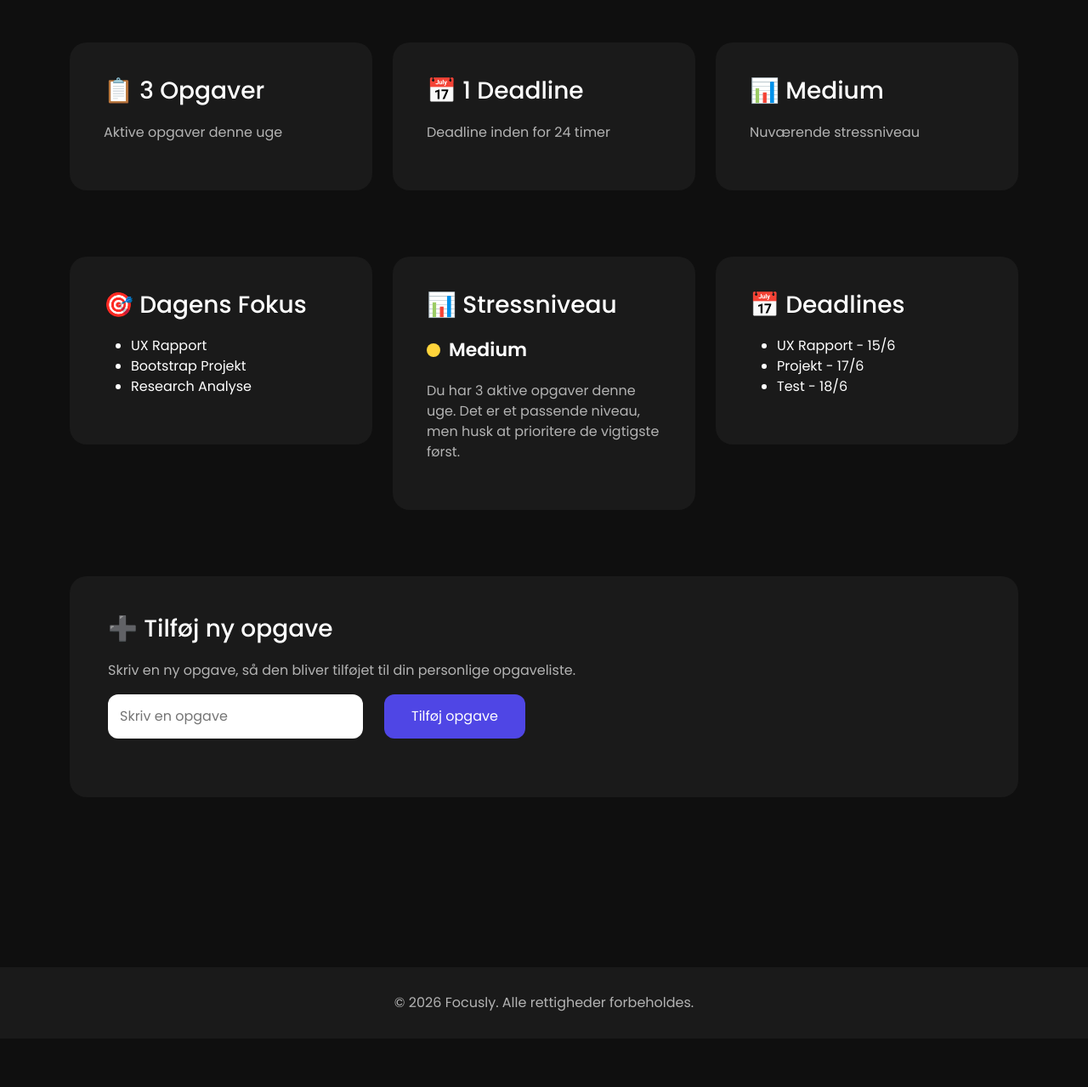
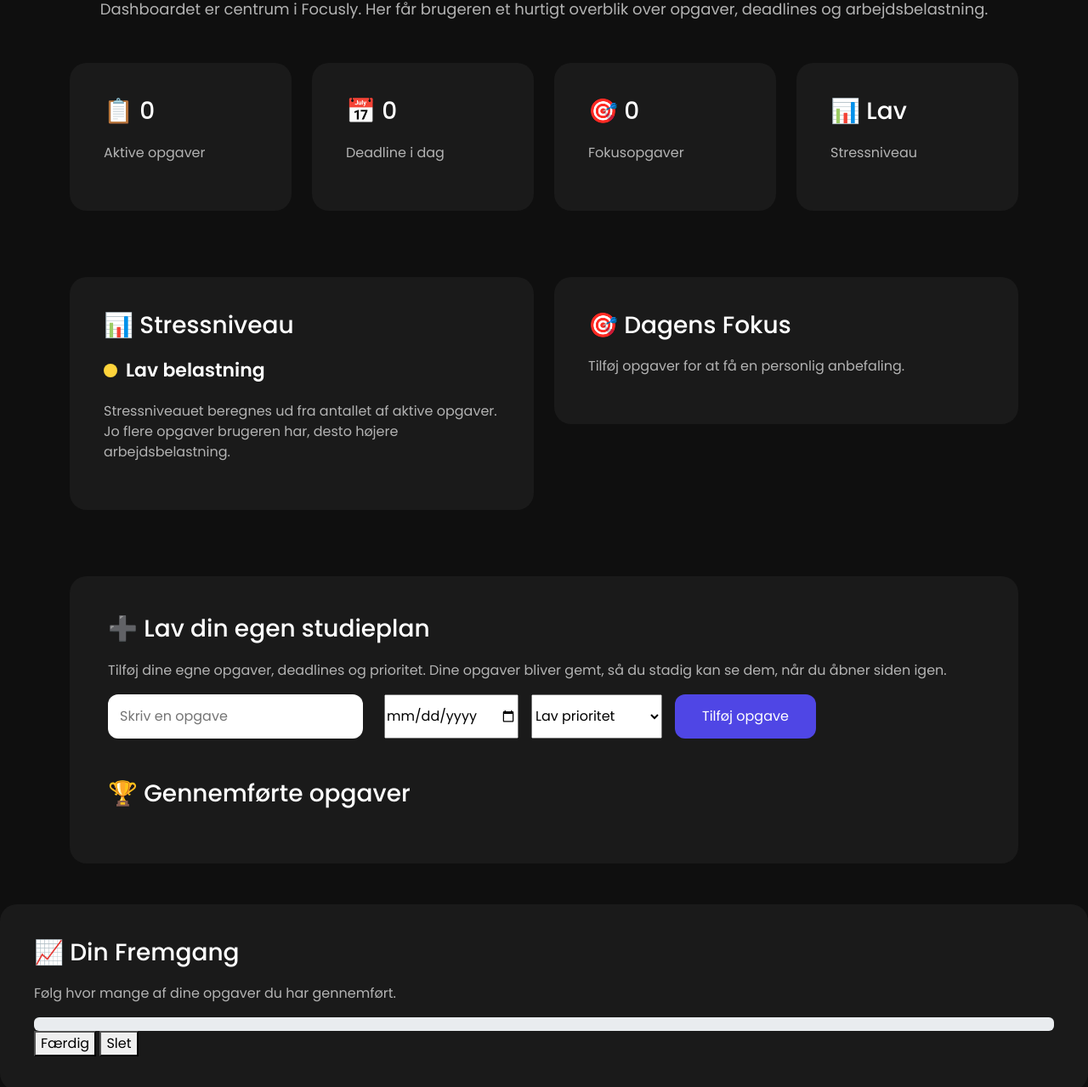
Before and after one commit to Inunnaq98/focusly, a plain HTML site: page dashboard.html in a window 1280 px wide. Shown: the part 464-1743 px from the top of the page at 85% size. Before the commit the page ends 1686 px from the top, so only its background shows below. Drawn offline with nearby package versions, Linux system fonts and the light colour scheme; files whose address does not match are found by name.

Commit message:
dashboard.html

```diff
--- a/dashboard.html
+++ b/dashboard.html
@@ -45,6 +45,18 @@
                     <a class="nav-link" href="kontakt.html">Kontakt os</a>
                 </li>
 
+                <li class="nav-item" id="loginNav">
+                    <a class="nav-link" href="log-in.html">
+                        Login
+                    </a>
+                </li>
+
+                <li class="nav-item" id="logoutNav">
+                    <a class="nav-link" href="#" onclick="logoutUser()">
+                        Logout
+                    </a>
+                </li>
+
             </ul>
         </div>
 
@@ -54,32 +66,46 @@
 <section class="dashboard-page">
     <div class="container">
 
-        <h1>Mit Dashboard</h1>
+        <div class="page-hero text-center">
+            <span class="hero-badge">Personligt overblik</span>
 
-        <p class="dashboard-text">
-            Her kan du få overblik over dine vigtigste opgaver, deadlines og dit stressniveau.
-        </p>
+            <h1>Mit Dashboard</h1>
+
+            <h2 id="welcomeUser" class="welcome-user"></h2>
+
+            <p class="dashboard-text">
+                Dashboardet er centrum i Focusly. Her får brugeren et hurtigt overblik
+                over opgaver, deadlines og arbejdsbelastning.
+            </p>
+        </div>
 
         <div class="row mb-5">
 
-            <div class="col-lg-4">
+            <div class="col-lg-3 col-md-6">
                 <div class="product-card stat-card">
-                    <h3>📋 3 Opgaver</h3>
-                    <p>Aktive opgaver denne uge</p>
+                    <h3>📋 <span id="taskCount">0</span></h3>
+                    <p>Aktive opgaver</p>
                 </div>
             </div>
 
-            <div class="col-lg-4">
+            <div class="col-lg-3 col-md-6">
                 <div class="product-card stat-card">
-                    <h3>📅 1 Deadline</h3>
-                    <p>Deadline inden for 24 timer</p>
+                    <h3>📅 <span id="deadlineToday">0</span></h3>
+                    <p>Deadline i dag</p>
                 </div>
             </div>
 
-            <div class="col-lg-4">
+            <div class="col-lg-3 col-md-6">
                 <div class="product-card stat-card">
-                    <h3>📊 Medium</h3>
-                    <p>Nuværende stressniveau</p>
+                    <h3>🎯 <span id="focusCount">0</span></h3>
+                    <p>Fokusopgaver</p>
+                </div>
+            </div>
+
+            <div class="col-lg-3 col-md-6">
+                <div class="product-card stat-card">
+                    <h3>📊 <span id="stressLevel">Lav</span></h3>
+                    <p>Stressniveau</p>
                 </div>
             </div>
 
@@ -87,55 +113,56 @@
 
         <div class="row">
 
-            <div class="col-lg-4">
-                <div class="product-card">
-                    <h3>🎯 Dagens Fokus</h3>
-                    <ul>
-                        <li>UX Rapport</li>
-                        <li>Bootstrap Projekt</li>
-                        <li>Research Analyse</li>
-                    </ul>
-                </div>
-            </div>
-
-            <div class="col-lg-4">
-                <div class="product-card">
+            <div class="col-lg-6">
+                <div class="product-card dashboard-card">
                     <h3>📊 Stressniveau</h3>
 
                     <div class="stress-indicator">
                         <span class="dot"></span>
-                        <span>Medium</span>
+                        <span id="stressText">Lav belastning</span>
                     </div>
 
                     <p>
-                        Du har 3 aktive opgaver denne uge. Det er et passende niveau, men husk at prioritere de vigtigste først.
+                        Stressniveauet beregnes ud fra antallet af aktive opgaver.
+                        Jo flere opgaver brugeren har, desto højere arbejdsbelastning.
                     </p>
+
+                    <div class="stress-bar">
+                        <div class="stress-fill" id="stressFill"></div>
+                    </div>
                 </div>
             </div>
 
-            <div class="col-lg-4">
-                <div class="product-card">
-                    <h3>📅 Deadlines</h3>
-                    <ul>
-                        <li>UX Rapport - 15/6</li>
-                        <li>Projekt - 17/6</li>
-                        <li>Test - 18/6</li>
-                    </ul>
+            <div class="col-lg-6">
+                <div class="product-card dashboard-card">
+                    <h3>🎯 Dagens Fokus</h3>
+                    <p id="focusAdvice">
+                        Tilføj opgaver for at få en personlig anbefaling.
+                    </p>
+                    <ul id="focusTaskList" class="dashboard-list"></ul>
                 </div>
             </div>
-
         </div>
 
         <div class="product-card task-section mt-5">
 
-            <h3>➕ Tilføj ny opgave</h3>
+            <h3>➕ Lav din egen studieplan</h3>
 
             <p>
-                Skriv en ny opgave, så den bliver tilføjet til din personlige opgaveliste.
+                Tilføj dine egne opgaver, deadlines og prioritet. Dine opgaver bliver gemt,
+                så du stadig kan se dem, når du åbner siden igen.
             </p>
 
             <div class="task-input-area">
                 <input type="text" id="taskInput" placeholder="Skriv en opgave">
+
+                <input type="date" id="deadlineInput">
+
+                <select id="priorityInput">
+                    <option value="Lav">Lav prioritet</option>
+                    <option value="Medium">Medium prioritet</option>
+                    <option value="Høj">Høj prioritet</option>
+                </select>
 
                 <button onclick="addTask()" class="main-btn">
                     Tilføj opgave
@@ -144,14 +171,58 @@
 
             <ul id="taskList" class="task-list mt-4"></ul>
 
+            <div class="completed-section mt-5">
+                <h3>🏆 Gennemførte opgaver</h3>
+                <ul id="completedTaskList" class="completed-task-list"></ul>
+            </div>
         </div>
 
+    </div>
+
+    <div class="product-card mt-5">
+
+        <h3>📈 Din Fremgang</h3>
+
+        <p>
+            Følg hvor mange af dine opgaver du har gennemført.
+        </p>
+
+        <div class="progress">
+            <div id="progressBar" class="progress-bar" style="width:0%">
+                0%
+            </div>
+        </div>
+
+        <div class="task-actions">
+
+            <button onclick="completeTask(${index})"
+                class="complete-btn">
+                Færdig
+            </button>
+
+            <button onclick="deleteTask(${index})"
+                class="delete-btn">
+                Slet
+            </button>
+
+        </div>
     </div>
 </section>
 
 <footer class="footer">
     <div class="container text-center">
-        <p>© 2026 Focusly. Alle rettigheder forbeholdes.</p>
+        <p>
+            © 2026 Focusly. Alle rettigheder forbeholdes.
+        </p>
+        <div class="social-links">
+            <a href="https://www.instagram.com/focusly.dk/" target="_blank">
+                Instagram
+            </a>
+            <span>|</span>
+            <a href="https://www.facebook.com/profile.php?id=61590818286616" target="_blank">
+                Facebook
+            </a>
+        </div>
     </div>
 </footer>
 
```
